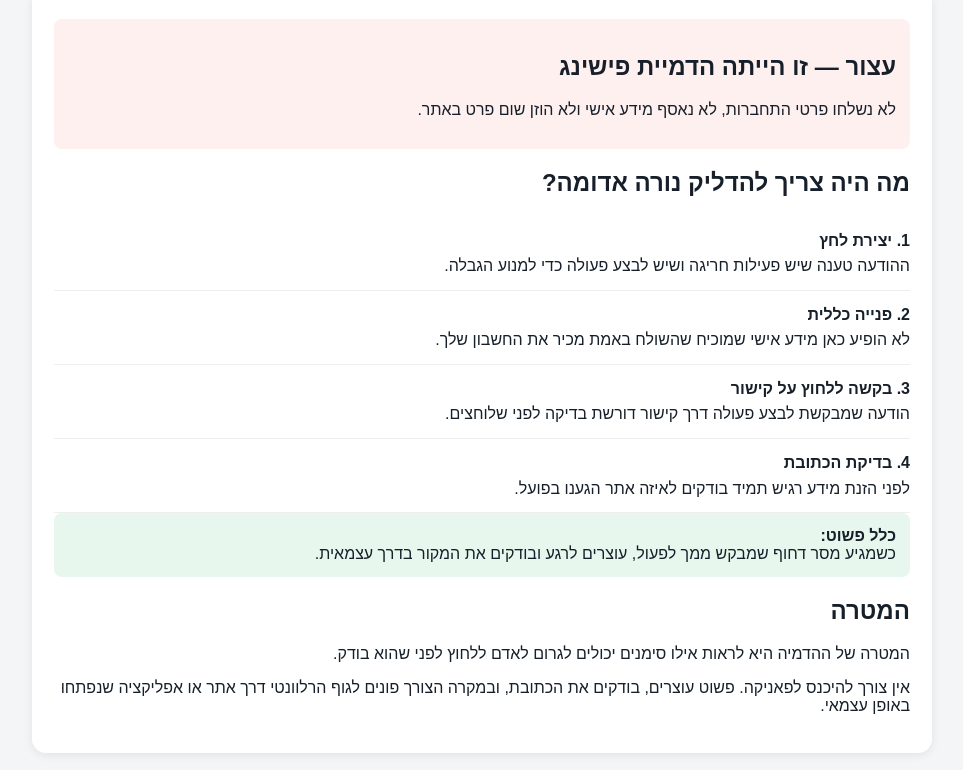
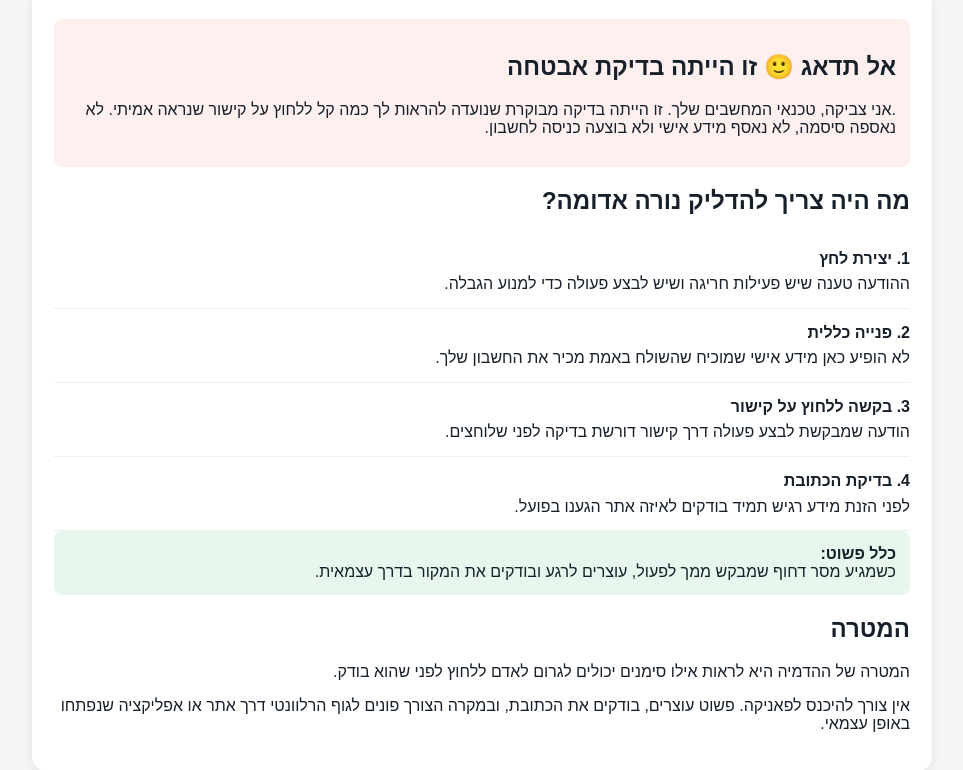
Before and after one commit to haimgro-wq/haimgro-wq.github.io, a plain HTML site: page index.html in a window 1280 px wide. Both pictures are taken after a click on the button "בדיקת החשבון". Shown: the part 152-922 px from the top of the page, without its empty margins (158-1121 px from the left). Drawn offline with Linux system fonts and the light colour scheme.

Commit message:
Update final security message

```diff
--- a/index.html
+++ b/index.html
@@ -157,12 +157,12 @@ button:hover{
     <div id="analysis" class="card hidden">
 
         <div class="danger">
-            <h2>עצור — זו הייתה הדמיית פישינג</h2>
+     <h2>אל תדאג 🙂 זו הייתה בדיקת אבטחה</h2>
 
             <p>
-                לא נשלחו פרטי התחברות,
-                לא נאסף מידע אישי
-                ולא הוזן שום פרט באתר.
+                .אני צביקה, טכנאי המחשבים שלך.
+זו הייתה בדיקה מבוקרת שנועדה להראות לך כמה קל ללחוץ על קישור שנראה אמיתי.
+לא נאספה סיסמה, לא נאסף מידע אישי ולא בוצעה כניסה לחשבון.
             </p>
         </div>
 
```
